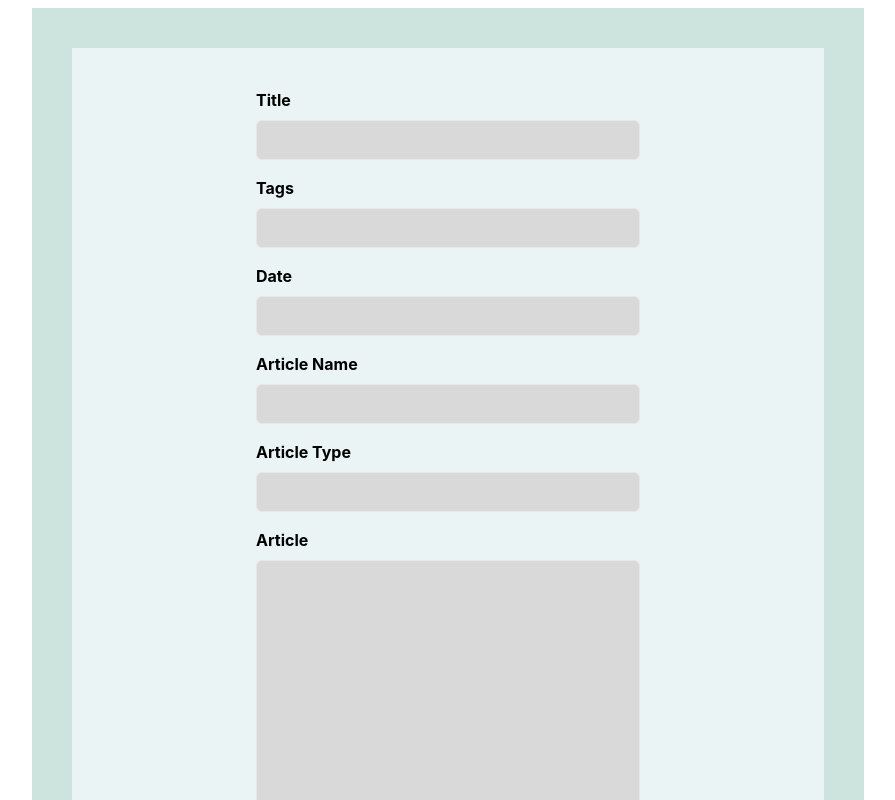
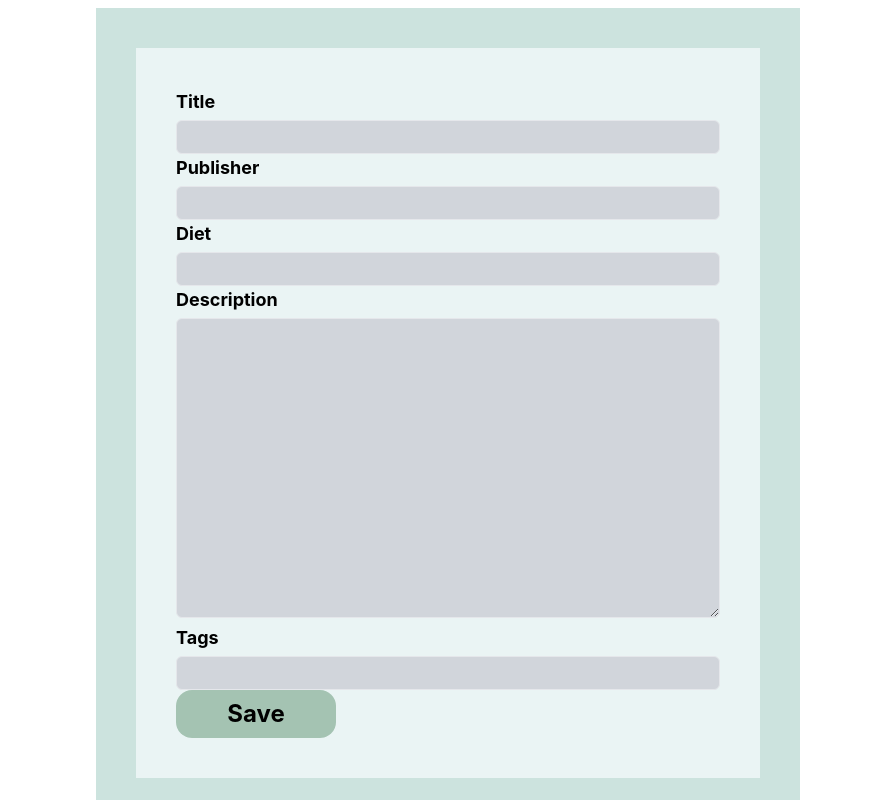
Before and after one commit to aishamashrah/fullstackproject, a React (Create React App) app in the folder cook/: page /News in a window 1280 px wide. Shown: the part 280-1080 px from the top of the page, without its empty margins (192-1087 px from the left). Built offline with nearby package versions, Linux system fonts and the light colour scheme; what tailwind-hamburgers would draw is missing.

Commit message:
article page fix  fixed spacing issue with input fields  switched input fields to the better ones  altered the display

```diff
--- a/cook/src/Components/Articelpage2/Articelpage2.tsx
+++ b/cook/src/Components/Articelpage2/Articelpage2.tsx
@@ -43,8 +43,8 @@ export default function Articelpage2() {
 
     <>
       <CookEaseHeader />
-    <br/>
-    <br/>
+      <br />
+      <br />
 
       <div className="">
         <div className="gap-4 header py-6 sm:px-4 md:p-14">
@@ -53,48 +53,72 @@ export default function Articelpage2() {
           </div>
         </div>
 
-      <div className="mx-auto max-w-xl sm:max-w-2xl md:max-w-4xl">
+        <div className="mx-auto max-w-xl sm:max-w-2xl md:max-w-3xl">
           <div className="p-4 sm:p-8 md:p-15">
             <div className="Recipesbg py-8 sm:p-10">
-            <div className="bg2 p-6 sm:p-10 flex flex-col gap-4 items-center">
-              <div className="flex flex-col">
-                <p className="font-bold mb-2 text-sm sm:text-base">Title</p>
-                <input type="text" className="inputbg border h-10 sm:w-72 md:w-96 rounded-md" onChange={({ target: { value } }) => settitle(value)} />
+              <div className="bg2 p-6 sm:p-10  flex-col gap-4 ">
+              <div>
+  <label htmlFor="title" className="text-lg font-bold">
+    Title
+  </label>
+  <input
+    id="title"
+    type="text"
+    className="border rounded-md px-2 py-1 mt-1 w-full  bg-gray-300"
+    value={title}
+    onChange={(e) => settitle(e.target.value)}
+  />
+  <label htmlFor="publisher" className="text-lg font-bold mt-4">
+    Publisher
+  </label>
+  <input
+    id="publisher"
+    type="text"
+    className="border rounded-md px-2 py-1 mt-1 w-full  bg-gray-300"
+    value={publisherName}
+    onChange={(e) => setpublisherName(e.target.value)}
+  />
+  <label htmlFor="diet" className="text-lg font-bold mt-4">
+    Diet
+  </label>
+  <input
+    id="diet"
+    type="text"
+    className="border rounded-md px-2 py-1 mt-1 w-full  bg-gray-300"
+    value={categories}
+    onChange={(e) => setTcategories(e.target.value)}
+  />
+  <label htmlFor="description" className="text-lg font-bold mt-4">
+    Description
+  </label>
+  <textarea
+    id="description"
+    className="border rounded-md px-2 py-1 mt-1 min-h-[300px] w-full  bg-gray-300"
+    value={description}
+    onChange={(e) => setdescription(e.target.value)}
+  ></textarea>
+  <label htmlFor="tags" className="text-lg font-bold mt-4 ">
+    Tags
+  </label>
+  <input
+    id="tags"
+    type="text"
+    className="border rounded-md px-2 py-1 mt-1 w-full bg-gray-300"
+    value={Tags}
+    onChange={(e) => setTags(e.target.value)}
+  />
 </div>
 
-              <div className="flex flex-col">
-                <p className="font-bold mb-2 text-sm sm:text-base">Tags</p>
-                <input type="text" className="inputbg border h-10 sm:w-72 md:w-96 rounded-md" onChange={({ target: { value } }) => setTags(value)} />
-              </div>
 
-              <div className="flex flex-col">
-                <p className="font-bold mb-2 text-sm sm:text-base">Date</p>
-                <input type="text" className="inputbg border h-10 sm:w-72 md:w-96 rounded-md" onChange={({ target: { value } }) => setdate(value)} />
-              </div>
 
-              <div className="flex flex-col">
-                <p className="font-bold mb-2 text-sm sm:text-base">Article Name</p>
-                <input type="text" className="inputbg border h-10 sm:w-72 md:w-96 rounded-md" onChange={({ target: { value } }) => setTcategories(value)} />
-              </div>
 
-              <div className="flex flex-col">
-                <p className="font-bold mb-2 text-sm sm:text-base">Article Type</p>
-                <input type="text" className="inputbg border h-10 sm:w-72 md:w-96 rounded-md" onChange={({ target: { value } }) => setdescription(value)} />
-              </div>
 
-              <div className="flex flex-col">
-                <p className="font-bold mb-2 text-sm sm:text-base">Article</p>
-                <input placeholder="" type="text" className="inputbg border h-32 sm:h-64 md:h-96 sm:w-72 md:w-96 rounded-md" onChange={({ target: { value } }) => setimage(value)} />
-              </div>
+
 
                 <button className="savebtn h-10 w-24 sm:w-32 md:w-40 flex items-center justify-center" onClick={handleSubmit}>
                   Save
                 </button>
-            <Link to="/Search">
-              <button className="savebtn inputbg2 flex items-center justify-center" onClick={handleSubmit}>
-               back to Articel
-              </button>
-              </Link>
+
               </div>
             </div>
           </div>
--- a/cook/src/Components/DietTool/DietTool.tsx
+++ b/cook/src/Components/DietTool/DietTool.tsx
@@ -338,6 +338,16 @@ const DietTool: React.FC<Props> = ({ recipeId }) => {
                     <div className="rounded-10">
                         <div className="mx-auto Recipesbg p-10 lg:ml-10">
                             <div className="bgEAF4F4 p-3">
+                                <div className="flex justify-between bg-gray-200 pb-1 gap-4 text-2xl font-bold mb-1">
+                                    <div className="w-1/5">Ingredient</div>
+                                    <div className="w-1/5">Weight</div>
+                                    <div className="w-1/5">Calories</div>
+                                    <div className="w-1/5 ">Protein</div>
+                                    <div className="w-1/5">Carb</div>
+                                    <div className="w-1/5 ">Fat</div>
+                                    <div className="w-1/5">Sodium</div>
+                                </div>
+
                                 <ul className="">
                                     {ingredients.map((ingredient, index) => (
                                         <li key={index}>
@@ -361,6 +371,23 @@ const DietTool: React.FC<Props> = ({ recipeId }) => {
                                         </li>
                                     ))}
                                 </ul>
+                                <div className="border-t-2 border-black mt-2 mb-2"></div>
+
+                                <div className="flex justify-between bg-gray-200  gap-7 text-xl font-semibold">
+                                    <div className="w-1/5">Totals</div>
+                                    <div className="w-1/5">{totalWeight.toFixed(1)}</div>
+                                    <div className="w-1/5">{totalCalories.toFixed(1)}</div>
+                                    <div className="w-1/5 ">{totalProtein.toFixed(1)}</div>
+                                    <div className="w-1/5">{totalCarbs.toFixed(1)}</div>
+                                    <div className="w-1/5 ">{totalFat.toFixed(1)}</div>
+                                    <div className="w-1/5">{totalSodium.toFixed(1)}</div>
+                                </div>
+                            </div>
+                            <div className="flex justify-end">
+                            <button onClick={handleUpdate}   className="bg-blue-500 hover:bg-blue-700 text-white font-bold py-2 px-4 mt-4 rounded"
+>
+                                Update Button
+                            </button>
                             </div>
                         </div>
                     </div>
@@ -372,9 +399,6 @@ const DietTool: React.FC<Props> = ({ recipeId }) => {
             <div className="flex justify-center text-4xl mt-10 font">
                 <div className="font-Noto">Macro Breakdown </div>
             </div>
-  <button onClick={handleUpdate}>
-    Update Button
-  </button>
 
             <div className="pt-20">
                 <div className="flex justify-center">
--- a/cook/src/Components/DietTool/DietToolRow.tsx
+++ b/cook/src/Components/DietTool/DietToolRow.tsx
@@ -87,7 +87,7 @@ function DietToolRow(props: DietToolRowProps) {
 
   return (
     <>
-      <div className="grid grid-cols-7 justify-evenly gap-10 text-xs sm:text-lg">
+      <div className="grid grid-cols-7 justify-evenly gap-6  text-xs sm:text-lg">
         <div className="w-full sm:w-20 rounded-md mt-1 weight">{props.name}</div>
         <div>
           <input
--- a/cook/src/Components/RecipeDisplay/DisplayRecipeMethood.tsx
+++ b/cook/src/Components/RecipeDisplay/DisplayRecipeMethood.tsx
@@ -91,9 +91,9 @@ export default function DisplayRecipeMethood({ recipeData }: Props) {
 
 
     return (
-        <div className="m-10">
-            <div className="bg-gray-200 p-4 m-20 md:mx-0">
-                <div className="grid grid-cols-1 md:grid-cols-2 gap-4">
+        <div className="m-10 ">
+            <div className="bg-[#CCE3DE] p-4 m-20 md:mx-0 border border-black">
+                <div className="grid grid-cols-1 md:grid-cols-2 gap-4 pl-2">
                     <div>
                         <label htmlFor="title" className="text-lg font-bold">
                             Title
--- a/cook/src/Components/RecipeDisplay/RecipeDisplay.tsx
+++ b/cook/src/Components/RecipeDisplay/RecipeDisplay.tsx
@@ -53,10 +53,15 @@ export default function RecipeDisplay(props: any) {
                 <CookEaseHeader />
             </div>
 
+            <div className="text-4xl font-lobster pl-4 pt-3  left-5 sm:block  bg-[#CCE3DE] w-[100%] h-20 border-y-2 shadow-md border-black ">
+                    Recipe
+                </div>
 
+            <div className=''>
+                   <DisplayRecipeMethood recipeData={article} />
+            {recipeId !== null && <DietTool recipeId={recipeId} />}
+            </div>
 
-            <DisplayRecipeMethood recipeData={article} />
-            {recipeId !== null && <DietTool recipeId={recipeId} />}
 
             <div className='mt-10'>
             <CookEaseFooter />
```
Lines whose indentation alone changed are shown as unchanged.
